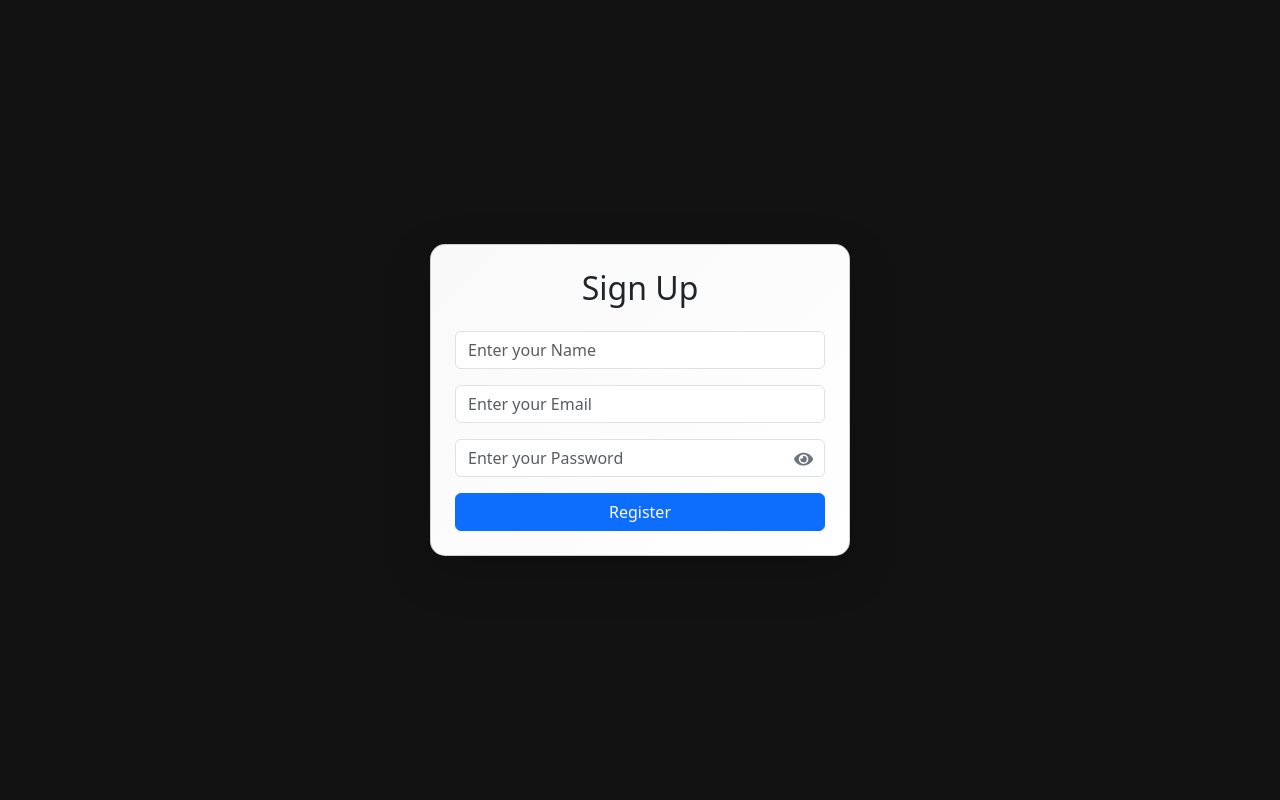
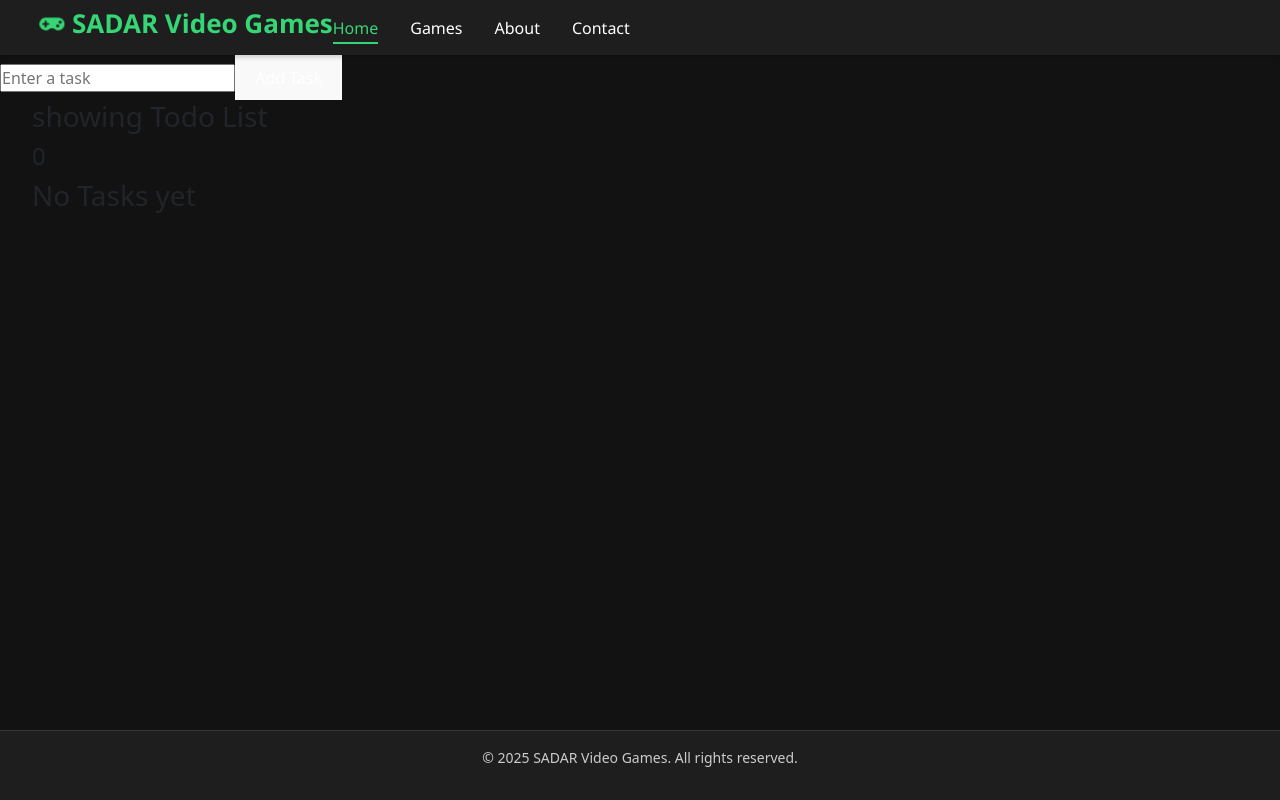
Before and after one commit to Abdullahkhan1121/React_work, a React (Vite) app in the folder my_app/: page / in a window 1280 px wide. Built offline with nearby package versions, Linux system fonts and the light colour scheme; the HTML template or start-up script is replaced by a standard one.

Commit message:
eight commit

```diff
--- a/my_app/src/App.jsx
+++ b/my_app/src/App.jsx
@@ -11,6 +11,7 @@ import Courses from './components/Courses/Courses'
 import axios from 'axios';
 import MultiStepForm from './components/MyForm/MultiStepForm';
 import MyForm from './components/MyForm/MyForm';
+import UserLayout from './components/UserLayout/UserLayout';
 
 const games = [
   {
@@ -120,10 +121,13 @@ async function getProducts() {
 
       <Footer /> */}
       {/* <States/> */}
-      {/* <Todo/> */}
+
       {/* <Courses courses={products}/> */}
       {/* <MultiStepForm/> */}
-      <MyForm/>
+      {/* <MyForm/> */}
+      <UserLayout>
+      <Todo/>
+      </UserLayout>
     </>
   )
 }
--- a/my_app/src/components/Todo/Todo.jsx
+++ b/my_app/src/components/Todo/Todo.jsx
@@ -3,6 +3,7 @@ import React, { useState } from 'react'
 const Todo = () => {
 
     let [todos,setTodos] = useState([]);
+    let TotalTodos =   todos.length //derived state
 
     const addTask = ()=>{
         let newTask = document.getElementById("task").value;
@@ -22,10 +23,17 @@ const Todo = () => {
         alert("Task Deleted")
     }
 
-    const editTask = (index)=>{
-
-        alert("Task Updated")
-    }
+    const editTask = (index) => {
+        let updatedTask = prompt("Edit your task:", todos[index]);
+        if (updatedTask !== null && updatedTask.trim() !== "") {
+            let newTodos = [...todos];
+            newTodos[index] = updatedTask.trim();
+            setTodos(newTodos);
+            alert("Task Updated");
+        } else {
+            alert("Task not updated");
+        }
+    };
 
   return (
     <>
@@ -39,8 +47,10 @@ const Todo = () => {
 
       <ul>
         <h3>showing Todo List</h3>
+        <h4>{TotalTodos}</h4>
         {
             todos.length > 0 ?
+
             todos.map((task,index)=>{
                 return(<li key={index}>{task}
                 <button onClick={()=>{
--- /dev/null
+++ b/my_app/src/components/UserLayout/UserLayout.jsx
@@ -0,0 +1,16 @@
+import React from 'react'
+import Navbar from '../Navbar/navbar'
+import Footer from '../Footer/footer'
+import { Children } from 'react'
+
+const UserLayout = ({children}) => {
+  return (
+    <>
+    <Navbar/>
+    {children}
+    <Footer/>
+    </>
+  )
+}
+
+export default UserLayout
```
